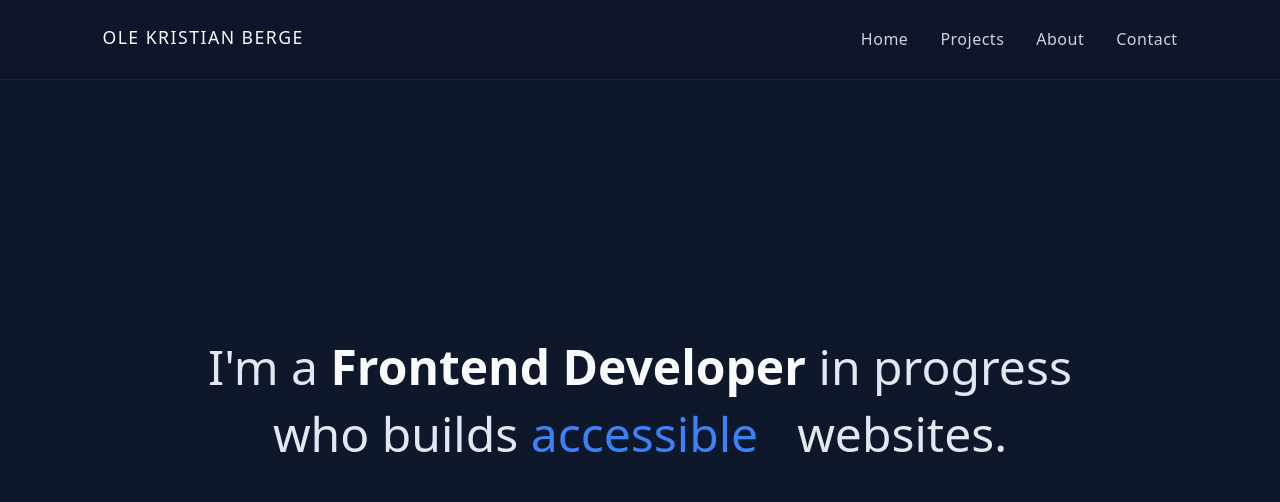
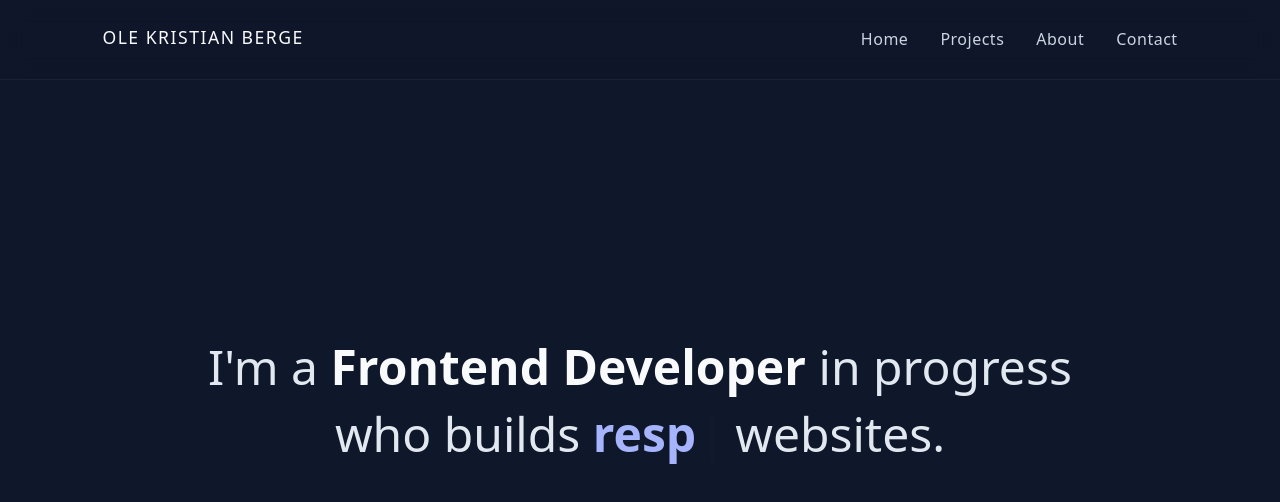
Before and after one commit to olekb2001/PortFolio2, a React (Vite) app: page / in a window 1280 px wide. Shown: the top 502 px of the page. Built offline with nearby package versions, Linux system fonts and the light colour scheme.

Commit message:
small adjustments to typespeed and color of highlight

```diff
--- a/src/components/Hero.jsx
+++ b/src/components/Hero.jsx
@@ -13,9 +13,9 @@ export default function Hero() {
             loop={0}
             cursor
             cursorStyle="|"
-            typeSpeed={74}
-            deleteSpeed={47}
-            delaySpeed={1202}
+            typeSpeed={90}
+            deleteSpeed={60}
+            delaySpeed={1600}
           />
         </span>{" "}
         websites.
--- a/src/styles/hero.css
+++ b/src/styles/hero.css
@@ -20,5 +20,6 @@
 }
 
 .highligght {
-  color: #3b82f6;
+  color: #a5b4fc;
+  font-weight: 600;
 }
```
